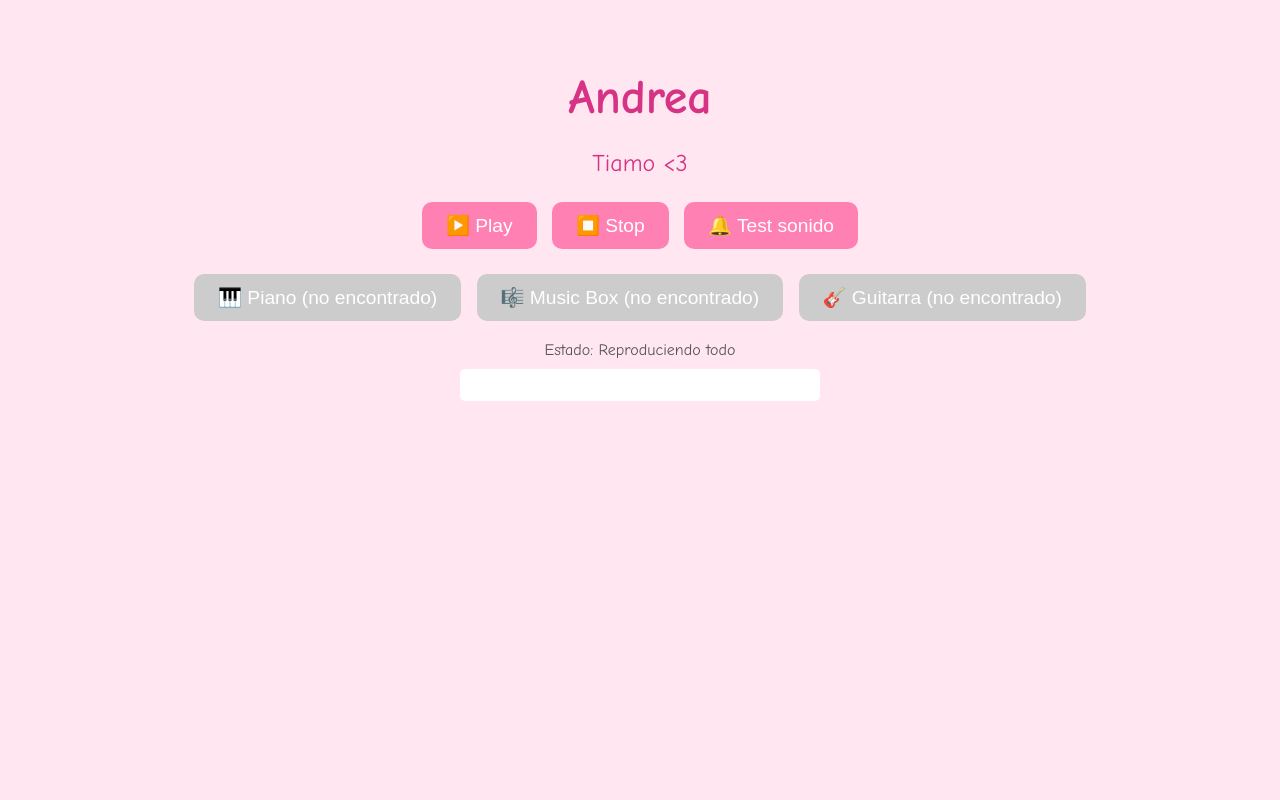
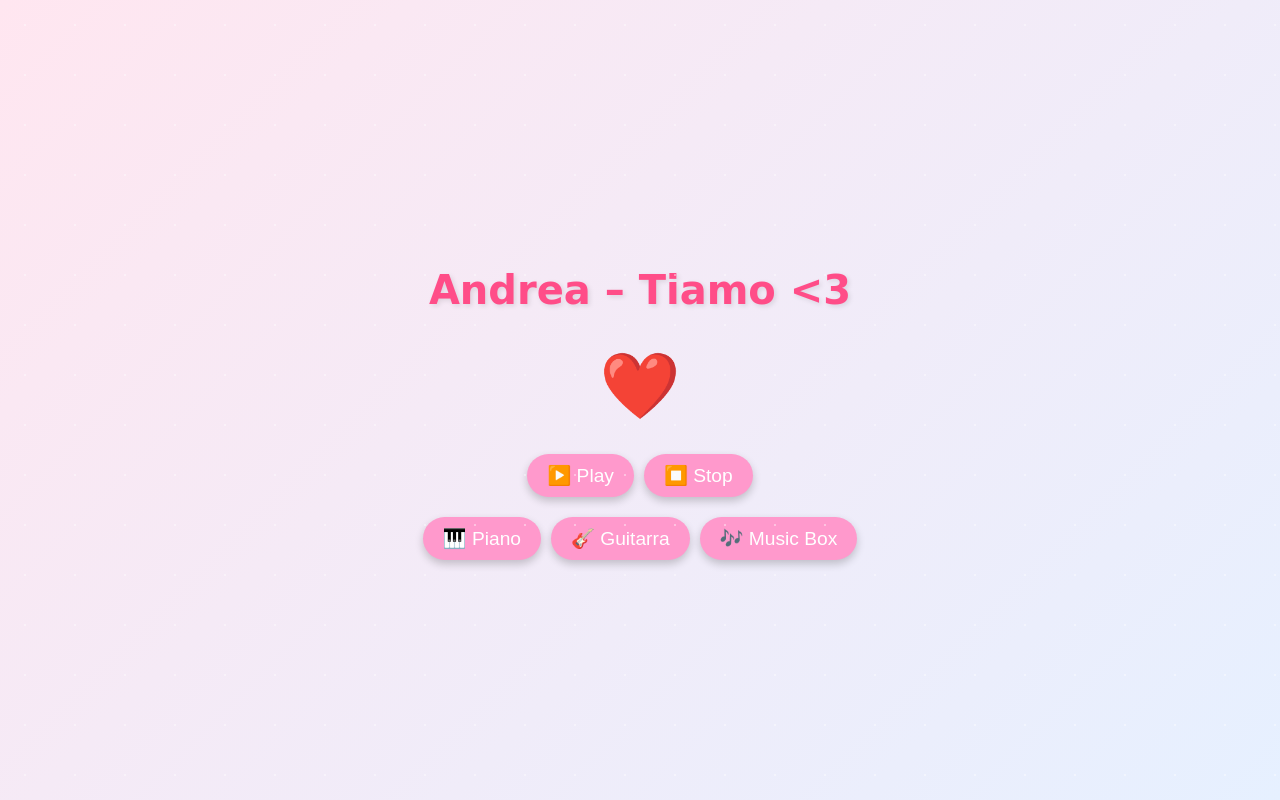
Before and after one commit to dardoflowmusic-art/Andrea, a plain HTML site: page index.html in a window 1280 px wide. Both pictures are taken after a click on the button "▶️ Play". Drawn offline with Linux system fonts and the light colour scheme; no server answers.

Commit message:
Add files via upload

```diff
--- a/index.html
+++ b/index.html
@@ -3,235 +3,157 @@
 <head>
 <meta charset="UTF-8">
 <meta name="viewport" content="width=device-width, initial-scale=1.0">
-<title>Andrea</title>
+<title>Andrea – Tiamo &lt;3</title>
 <style>
     body {
-    background: #ffe6f0;
-    font-family: 'Comic Sans MS', cursive, sans-serif;
+        margin: 0;
+        font-family: 'Comic Neue', cursive;
+        background: linear-gradient(135deg, #ffe6f0, #e6f0ff);
+        display: flex;
+        flex-direction: column;
+        align-items: center;
+        justify-content: center;
+        min-height: 100vh;
+        overflow: hidden;
+    }
+
+    h1 {
+        font-size: 2.5em;
+        color: #ff4d88;
+        text-shadow: 2px 2px 5px rgba(0,0,0,0.1);
         text-align: center;
-    padding: 30px;
-    color: #d63384;
     }
-  h1 {
-    font-size: 3rem;
-    margin-bottom: 0;
+
+    .heart {
+        font-size: 4em;
+        animation: heartbeat 1s infinite;
+        margin: 10px 0;
     }
-  .lead {
-    font-size: 1.5rem;
-    margin-bottom: 20px;
+
+    @keyframes heartbeat {
+        0%, 100% { transform: scale(1); }
+        25% { transform: scale(1.2); }
+        50% { transform: scale(1); }
+        75% { transform: scale(1.2); }
     }
-  .controls, .instruments {
-    margin: 15px 0;
+
+    .controls {
+        display: flex;
+        gap: 10px;
+        flex-wrap: wrap;
+        justify-content: center;
+        margin-top: 20px;
     }
+
     button {
-    background: #ff80b3;
+        font-size: 1.2em;
         border: none;
+        border-radius: 30px;
+        padding: 10px 20px;
+        background: #ff99cc;
         color: white;
-    padding: 12px 24px;
-    font-size: 1.2rem;
-    margin: 5px;
-    border-radius: 10px;
         cursor: pointer;
-    transition: background 0.3s;
+        box-shadow: 0 4px 8px rgba(0,0,0,0.2);
+        transition: all 0.3s ease;
     }
+
     button:hover {
-    background: #ff4d94;
+        background: #ff66a3;
+        transform: scale(1.05);
     }
-  button:disabled {
-    background: #ccc;
-    cursor: not-allowed;
+
+    .stars {
+        position: fixed;
+        width: 100%;
+        height: 100%;
+        top: 0; left: 0;
+        pointer-events: none;
+        background-image: radial-gradient(white 1px, transparent 1px);
+        background-size: 50px 50px;
+        animation: twinkle 2s infinite;
+        opacity: 0.4;
     }
-  .status {
-    margin-top: 10px;
-    font-size: 1rem;
-    color: #555;
-  }
-  canvas {
-    background: #fff;
-    margin-top: 10px;
-    border-radius: 5px;
+
+    @keyframes twinkle {
+        0%, 100% { opacity: 0.4; }
+        50% { opacity: 0.8; }
     }
 </style>
 </head>
 <body>
 
-<h1>Andrea</h1>
-<p class="lead">Tiamo &lt;3</p>
+<div class="stars"></div>
+
+<h1>Andrea – Tiamo &lt;3</h1>
+<div class="heart">❤️</div>
 
 <div class="controls">
-  <button id="playAll">▶️ Play</button>
-  <button id="stopAll">⏹️ Stop</button>
-  <button id="testTone">🔔 Test sonido</button>
+    <button id="playBtn">▶️ Play</button>
+    <button id="stopBtn">⏹️ Stop</button>
 </div>
 
-<div class="instruments">
-  <button id="pianoBtn" disabled>🎹 Piano <span id="pianoHint">(cargando...)</span></button>
-  <button id="musicBoxBtn" disabled>🎼 Music Box <span id="musicBoxHint">(cargando...)</span></button>
-  <button id="guitarBtn" disabled>🎸 Guitarra <span id="guitarHint">(cargando...)</span></button>
+<div class="controls">
+    <button id="pianoBtn">🎹 Piano</button>
+    <button id="guitarBtn">🎸 Guitarra</button>
+    <button id="musicboxBtn">🎶 Music Box</button>
 </div>
 
-<div class="status" id="status">Estado: Esperando interacción</div>
-<canvas id="meterCanvas" width="360" height="32"></canvas>
+<audio id="piano" src="https://dardoflowmusic-art.github.io/Andrea/piano.ogg" loop></audio>
+<audio id="guitar" src="https://dardoflowmusic-art.github.io/Andrea/guitarra.ogg" loop></audio>
+<audio id="musicbox" src="https://dardoflowmusic-art.github.io/Andrea/musicbox.ogg" loop></audio>
 
 <script>
-// URLs directas de GitHub (raw)
-const baseRaw = 'https://raw.githubusercontent.com/dardoflowmusic-art/Andrea/main/';
-const audioFiles = {
-  piano: baseRaw + 'piano.ogg',
-  musicBox: baseRaw + 'musicbox.ogg',
-  guitar: baseRaw + 'guitarra.ogg'
-};
+    const piano = document.getElementById('piano');
+    const guitar = document.getElementById('guitar');
+    const musicbox = document.getElementById('musicbox');
 
-const audioCtx = new (window.AudioContext || window.webkitAudioContext)();
-const gainNodes = {};
-const audioBuffers = {};
-const playingSources = {};
+    let pianoVol = 0, guitarVol = 0, musicboxVol = 0;
+    piano.volume = 0; guitar.volume = 0; musicbox.volume = 0;
 
-async function loadAudio(name, url) {
-  try {
-    const resp = await fetch(url);
-    if (!resp.ok) throw new Error(`No se pudo cargar: ${url}`);
-    const arrayBuffer = await resp.arrayBuffer();
-    const audioBuffer = await audioCtx.decodeAudioData(arrayBuffer);
-    audioBuffers[name] = audioBuffer;
-    document.getElementById(name + 'Btn').disabled = false;
-    document.getElementById(name + 'Hint').textContent = '';
-  } catch (e) {
-    document.getElementById(name + 'Hint').textContent = '(no encontrado)';
-    console.error(`Error cargando ${name}:`, e);
+    function fade(audio, targetVol) {
+        clearInterval(audio.fadeInterval);
+        audio.fadeInterval = setInterval(() => {
+            if (Math.abs(audio.volume - targetVol) < 0.01) {
+                audio.volume = targetVol;
+                clearInterval(audio.fadeInterval);
+            } else {
+                audio.volume += (targetVol - audio.volume) * 0.1;
             }
+        }, 50);
     }
 
-function playInstrument(name) {
-  if (!audioBuffers[name]) return;
-  const source = audioCtx.createBufferSource();
-  source.buffer = audioBuffers[name];
-  source.loop = true;
-  const gainNode = audioCtx.createGain();
-  gainNode.gain.value = 0;
-  source.connect(gainNode).connect(audioCtx.destination);
-  source.start();
-  gainNodes[name] = gainNode;
-  playingSources[name] = source;
-  fadeVolume(gainNode, 1, 0.3);
-}
-
-function stopInstrument(name) {
-  if (gainNodes[name]) {
-    fadeVolume(gainNodes[name], 0, 0.3, () => {
-      if (playingSources[name]) {
-        playingSources[name].stop();
-        delete playingSources[name];
-      }
-    });
-  }
-}
-
-function fadeVolume(gainNode, target, duration, callback) {
-  const now = audioCtx.currentTime;
-  gainNode.gain.cancelScheduledValues(now);
-  gainNode.gain.linearRampToValueAtTime(target, now + duration);
-  if (callback) setTimeout(callback, duration * 1000);
-}
-
-function playAll() {
-  Object.keys(audioBuffers).forEach(name => {
-    if (!playingSources[name]) playInstrument(name);
-  });
-  document.getElementById('status').textContent = 'Estado: Reproduciendo todo';
-}
-
-function stopAll() {
-  Object.keys(playingSources).forEach(name => stopInstrument(name));
-  document.getElementById('status').textContent = 'Estado: Detenido';
-}
-
-function testTone() {
-  const osc = audioCtx.createOscillator();
-  const gain = audioCtx.createGain();
-  gain.gain.value = 0.1;
-  osc.connect(gain).connect(audioCtx.destination);
-  osc.type = 'sine';
-  osc.frequency.value = 440;
-  osc.start();
-  osc.stop(audioCtx.currentTime + 0.5);
-}
-
-function setupButtons() {
-  document.getElementById('playAll').addEventListener('click', async () => {
-    await audioCtx.resume();
-    playAll();
-  });
-  document.getElementById('stopAll').addEventListener('click', stopAll);
-  document.getElementById('testTone').addEventListener('click', testTone);
-
-  ['piano', 'musicBox', 'guitar'].forEach(name => {
-    const btn = document.getElementById(name + 'Btn');
-    btn.addEventListener('click', async () => {
-      await audioCtx.resume();
-      if (playingSources[name]) {
-        stopInstrument(name);
-        document.getElementById('status').textContent = `Estado: ${name} apagado`;
-      } else {
-        playInstrument(name);
-        document.getElementById('status').textContent = `Estado: ${name} encendido`;
-      }
+    document.getElementById('playBtn').addEventListener('click', () => {
+        [piano, guitar, musicbox].forEach(a => {
+            a.play().catch(err => console.log("Error:", err));
         });
     });
-}
 
-// Medidor simple de volumen (dBFS aprox)
-function setupMeter() {
-  const analyser = audioCtx.createAnalyser();
-  const gain = audioCtx.createGain();
-  gain.gain.value = 1;
-  gain.connect(audioCtx.destination);
-  analyser.fftSize = 256;
+    document.getElementById('stopBtn').addEventListener('click', () => {
+        fade(piano, 0);
+        fade(guitar, 0);
+        fade(musicbox, 0);
+        setTimeout(() => {
+            piano.pause();
+            guitar.pause();
+            musicbox.pause();
+            piano.currentTime = 0;
+            guitar.currentTime = 0;
+            musicbox.currentTime = 0;
+        }, 500);
+    });
 
-  // Conectar todos a este medidor
-  const connectMeter = (node) => node.connect(gain).connect(analyser);
+    document.getElementById('pianoBtn').addEventListener('click', () => {
+        fade(piano, piano.volume === 0 ? 1 : 0);
+    });
 
-  // Redefinir playInstrument para que pase por el medidor
-  const oldPlayInstrument = playInstrument;
-  playInstrument = function(name) {
-    if (!audioBuffers[name]) return;
-    const source = audioCtx.createBufferSource();
-    source.buffer = audioBuffers[name];
-    source.loop = true;
-    const gainNode = audioCtx.createGain();
-    gainNode.gain.value = 0;
-    source.connect(gainNode);
-    connectMeter(gainNode);
-    source.start();
-    gainNodes[name] = gainNode;
-    playingSources[name] = source;
-    fadeVolume(gainNode, 1, 0.3);
-  };
+    document.getElementById('guitarBtn').addEventListener('click', () => {
+        fade(guitar, guitar.volume === 0 ? 1 : 0);
+    });
 
-  const canvas = document.getElementById('meterCanvas');
-  const ctx = canvas.getContext('2d');
-  const dataArray = new Uint8Array(analyser.frequencyBinCount);
+    document.getElementById('musicboxBtn').addEventListener('click', () => {
+        fade(musicbox, musicbox.volume === 0 ? 1 : 0);
+    });
+</script>
 
-  function draw() {
-    requestAnimationFrame(draw);
-    analyser.getByteFrequencyData(dataArray);
-    const avg = dataArray.reduce((a, b) => a + b) / dataArray.length;
-    ctx.clearRect(0, 0, canvas.width, canvas.height);
-    ctx.fillStyle = avg > 10 ? '#ff4d94' : '#ccc';
-    ctx.fillRect(0, 0, (avg / 255) * canvas.width, canvas.height);
-  }
-  draw();
-}
-
-(async function init() {
-  await Promise.all([
-    loadAudio('piano', audioFiles.piano),
-    loadAudio('musicBox', audioFiles.musicBox),
-    loadAudio('guitar', audioFiles.guitar)
-  ]);
-  setupButtons();
-  setupMeter();
-})();
-</script>
 </body>
 </html>
```
Lines whose indentation alone changed are shown as unchanged.
